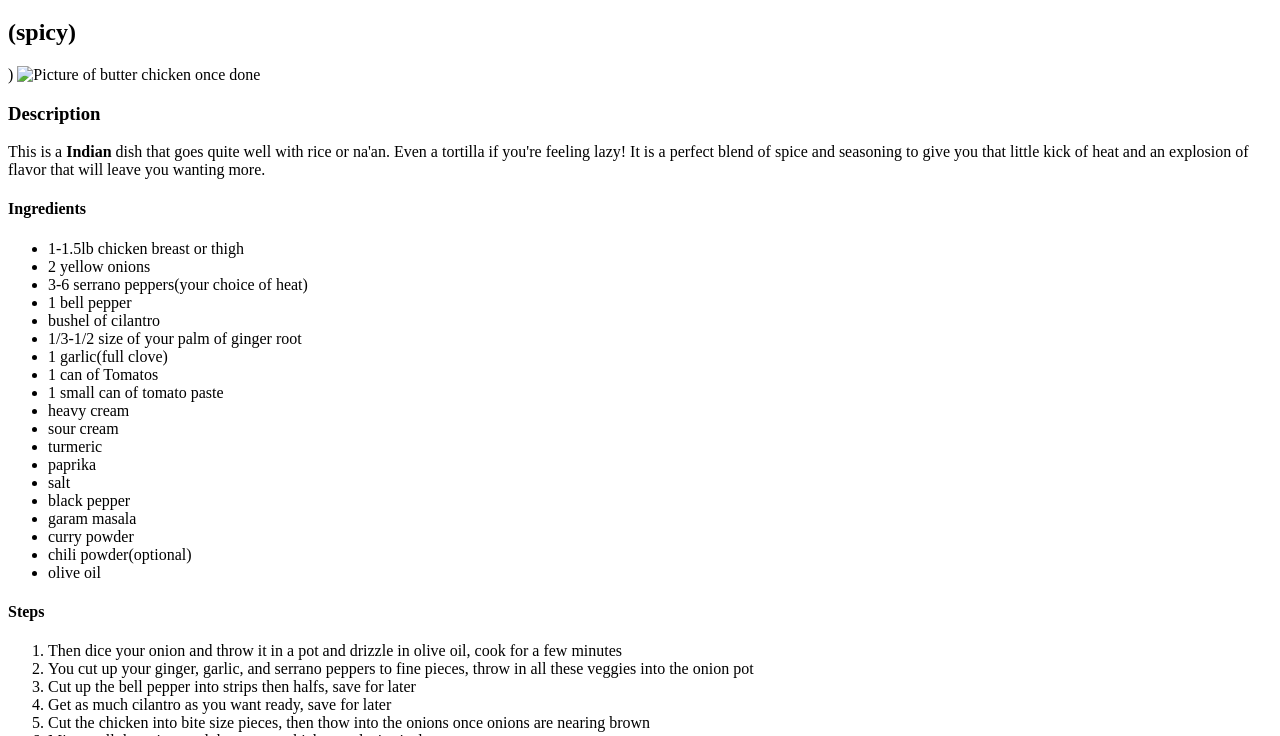
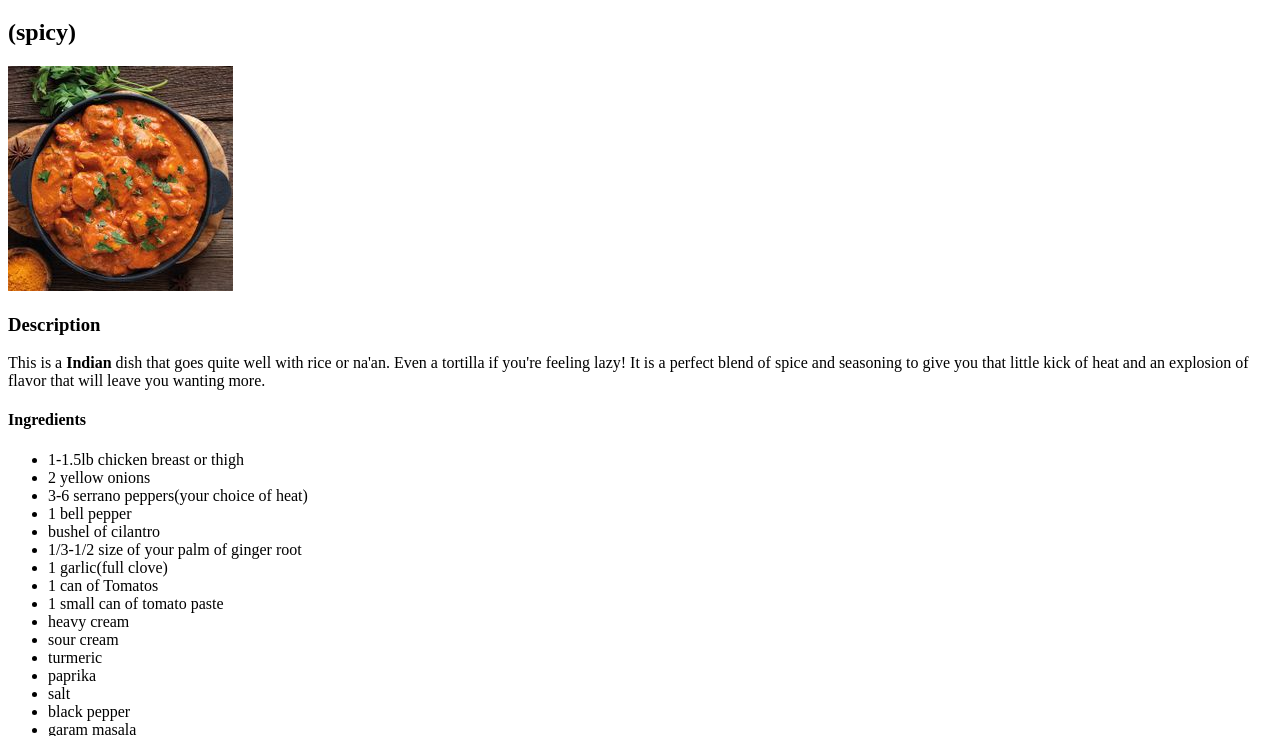
Before and after one commit to Poven45/some-recipes, a plain HTML site: page recipes/butterChicken.html in a window 1280 px wide. Shown: the part 61-797 px from the top of the page. Drawn offline with Linux system fonts and the light colour scheme.

Commit message:
Updated some text on the recipe site

```diff
--- a/recipes/butterChicken.html
+++ b/recipes/butterChicken.html
@@ -7,8 +7,8 @@
     <title>The Recipes</title>
 </head>
 <body>
-    <h1>Butter Chicken<h2>(spicy)</h2>)</h1>
-    <img src="recipes/butterchicken.jpg" alt="Picture of butter chicken once done">
+    <h1>Butter Chicken<h2>(spicy)</h2></h1>
+    <img src="butterchicken.jpg" alt="Picture of butter chicken once done">
     <h3>Description</h3>
     <p>This is a <strong>Indian</strong> dish that goes quite well with rice or na'an. Even a tortilla if you're feeling lazy! It is a perfect blend of spice and seasoning to give you that little kick of heat and an explosion of flavor that will leave you wanting more.</p>
     <h4>Ingredients</h4>
```
Also changed, not shown: 1 other file.
